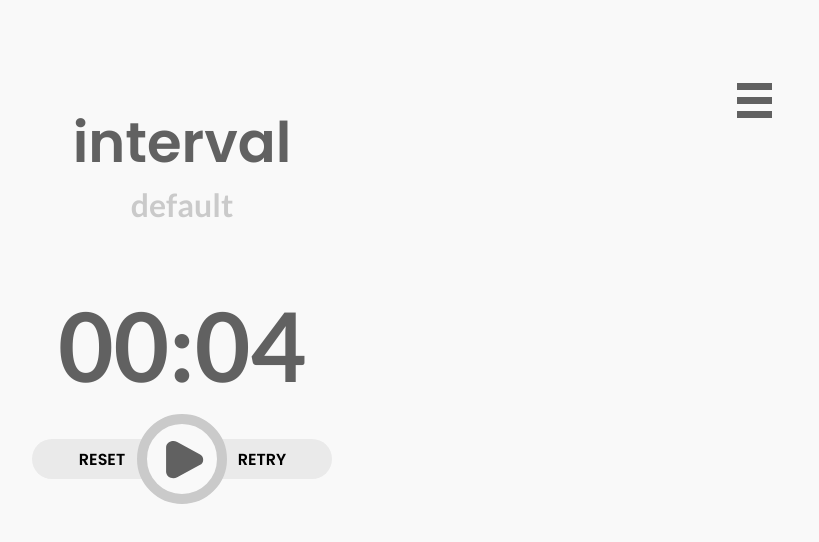
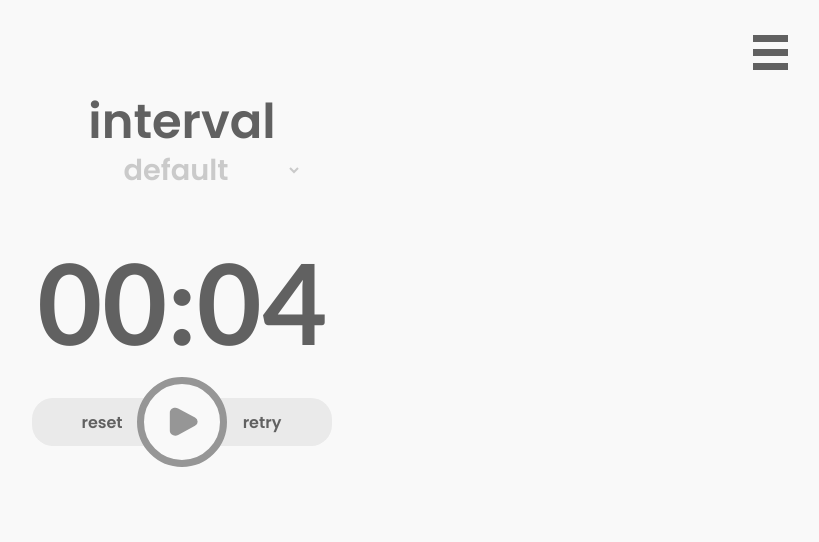
Before and after one commit to drillprop/pomodoro, a React app: page / in a window 1280 px wide. Shown: the top 542 px of the page, without its empty margins (458-1277 px from the left). Built offline with nearby package versions, Linux system fonts and the light colour scheme.

Commit message:
make layout more consistent

```diff
--- a/src/components/Timer/Category.tsx
+++ b/src/components/Timer/Category.tsx
@@ -1,19 +1,29 @@
 import React from 'react';
 import styled from 'styled-components';
-import { primFont } from '../../utils/fonts';
-import { secondary } from '../../utils/colors';
+import { primFont, secondFont } from '../../utils/fonts';
+import { secondary, background } from '../../utils/colors';
 
-const Select = styled.h3`
-  text-align: center;
-  margin: 0;
-  grid-row: 3;
-  font-family: ${primFont};
+const Select = styled.select`
+  display: block;
+  margin: 0 auto;
+  font-family: ${secondFont};
+  font-weight: 600;
   color: ${secondary};
-  font-size: 2rem;
+  background-color: ${background};
+  font-size: 1.8rem;
+  border: none;
+  padding: 0.2em 2em;
+  option {
+    text-align: center;
+  }
 `;
 
 const Category = () => {
-  return <Select>default</Select>;
+  return (
+    <Select>
+      <option value='default'>default</option>
+    </Select>
+  );
 };
 
 export default Category;
--- a/src/components/Timer/Controls.tsx
+++ b/src/components/Timer/Controls.tsx
@@ -4,7 +4,8 @@ import {
   secondaryBackground,
   primary,
   secondary,
-  background
+  background,
+  buttonColors
 } from '../../utils/colors';
 import { secondFont } from '../../utils/fonts';
 import Icon from '../../elements/Icon';
@@ -12,7 +13,6 @@ import useTimer from '../../hooks/useTimer';
 import useTimerState from '../../hooks/useTimerState';
 
 const ControlsWrapper = styled.div`
-  grid-row: 6;
   display: grid;
   justify-content: center;
   grid-template-columns: repeat(2, 150px);
@@ -22,11 +22,12 @@ const ResetandRetryButtons = styled.button`
   border: none;
   background: ${secondaryBackground};
   width: 150px;
-  height: 2.5em;
+  height: 3em;
   font-size: 1rem;
   font-family: ${secondFont};
+  color: ${primary};
   font-weight: 700;
-  text-transform: uppercase;
+  text-transform: lowercase;
   align-self: center;
   grid-row: 1;
 `;
@@ -48,7 +49,7 @@ const PlayButton = styled.button`
   grid-column: 1/4;
   grid-row: 1;
   width: 90px;
-  border: 10px solid ${secondary};
+  border: 7px solid ${buttonColors};
   background-color: ${background};
   border-radius: 100%;
 `;
@@ -64,7 +65,7 @@ const Controls: React.FC = () => {
       </ResetButton>
       <RetryButtton onClick={retryTimer}>Retry</RetryButtton>
       <PlayButton onClick={startPauseTimer}>
-        <Icon name='play' color={primary} />
+        <Icon name='play' color={buttonColors} />
       </PlayButton>
     </ControlsWrapper>
   );
--- a/src/components/Timer/HamburgerButton.tsx
+++ b/src/components/Timer/HamburgerButton.tsx
@@ -7,8 +7,8 @@ const HamburgerWrapper = styled.div`
   display: flex;
   justify-content: center;
   align-items: center;
-  top: 5em;
-  right: 3em;
+  top: 2em;
+  right: 2em;
   div {
     z-index: -1;
     position: absolute;
--- a/src/components/Timer/Interface.tsx
+++ b/src/components/Timer/Interface.tsx
@@ -8,19 +8,29 @@ import Category from './Category';
 
 const InterfaceWrapper = styled.main`
   display: grid;
-  grid-template-rows: 100px repeat(2, 1fr) 50px repeat(6, 1fr);
+  grid-template-rows: 100px 140px 20px 200px 100px;
   justify-content: center;
   height: 100vh;
+`;
+const FazeAndCategory = styled.section`
+  grid-row: 2;
+`;
+const TimerAndControls = styled.section`
+  grid-row: 4;
 `;
 
 const Interface: React.FC = () => {
   return (
     <InterfaceWrapper>
       <Hamburger />
-      <TimerFaze />
-      <Category />
-      <Timer />
-      <Controls />
+      <FazeAndCategory>
+        <TimerFaze />
+        <Category />
+      </FazeAndCategory>
+      <TimerAndControls>
+        <Timer />
+        <Controls />
+      </TimerAndControls>
     </InterfaceWrapper>
   );
 };
--- a/src/components/Timer/Timer.tsx
+++ b/src/components/Timer/Timer.tsx
@@ -3,13 +3,12 @@ import styled from 'styled-components';
 import useTimerState from '../../hooks/useTimerState';
 
 const TimerWrapper = styled.section`
-  grid-row: 5;
   text-align: center;
   margin-bottom: 3em;
 `;
 const Time = styled.h1`
   display: center;
-  font-size: 6rem;
+  font-size: 7rem;
   margin: 0;
   line-height: 0.75em;
 `;
--- a/src/components/Timer/TimerFaze.tsx
+++ b/src/components/Timer/TimerFaze.tsx
@@ -4,12 +4,13 @@ import { secondFont } from '../../utils/fonts';
 import { primary } from '../../utils/colors';
 import useTimerState from '../../hooks/useTimerState';
 
-const TimerTitle = styled.h3`
+const TimerTitle = styled.h2`
   font-family: ${secondFont};
-  grid-row: 2;
   text-align: center;
+  font-weight: 600;
   color: ${primary};
-  font-size: 3.5rem;
+  font-size: 3rem;
+  line-height: 0.9;
   margin: 0;
 `;
 
--- a/src/elements/Icon.tsx
+++ b/src/elements/Icon.tsx
@@ -9,7 +9,7 @@ const Icon = ({ name, color }: IconProps) => {
   switch (name) {
     case 'play':
       return (
-        <svg width='60' height='60' viewBox='-12 -12 55 55'>
+        <svg width='45' height='45' viewBox='-12 -12 55 55'>
           <defs />
           <path
             d='M16.661,8.708a5.549,5.549,0,0,1,10.055,0l11.1,20.62c2.4,4.458-.426,10.178-5.028,10.178H10.59c-4.6,0-7.427-5.721-5.028-10.178Z'
--- a/src/utils/colors.ts
+++ b/src/utils/colors.ts
@@ -1,4 +1,5 @@
 export const background: string = '#F9F9F9';
 export const primary: string = '#616161';
+export const buttonColors: string = '#969696';
 export const secondary: string = '#CACACA';
 export const secondaryBackground: string = '#EAEAEA';
```
